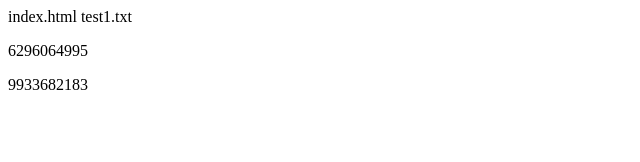
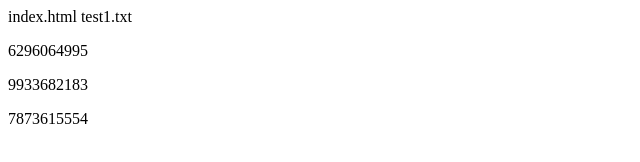
Before and after one commit to SayanArin1999/repo1, a plain HTML site: page index.html in a window 1280 px wide. Shown: the full height of the page, 0-640 px from the left. Drawn offline with Linux system fonts and the light colour scheme.

Commit message:
Update index.html

```diff
--- a/index.html
+++ b/index.html
@@ -1,3 +1,4 @@
 index.html  test1.txt
 <p>6296064995</p>
 <p>9933682183</p>
+<p>7873615554</p>
```
